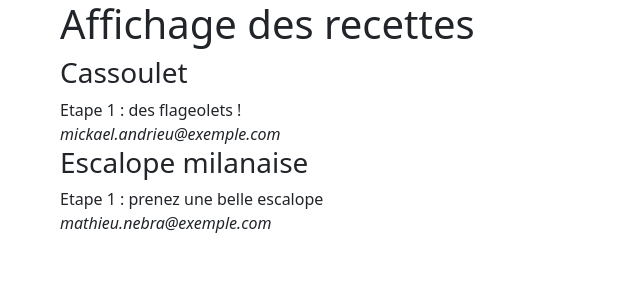
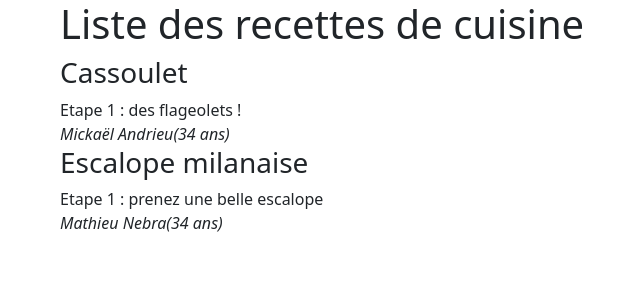
Before and after one commit to gjund1/KYXHR, a PHP site: page / in a window 1280 px wide. Shown: the top 300 px of the page, without its empty margins (22-662 px from the left). Run offline with PHP 8.4, Linux system fonts and the light colour scheme.

Commit message:
KYPHR 2.5

```diff
--- a/index.php
+++ b/index.php
@@ -1,4 +1,22 @@
 <?php
+
+$users = [
+    [
+        'full_name' => 'Mickaël Andrieu',
+        'email' => 'mickael.andrieu@exemple.com',
+        'age' => 34,
+    ],
+    [
+        'full_name' => 'Mathieu Nebra',
+        'email' => 'mathieu.nebra@exemple.com',
+        'age' => 34,
+    ],
+    [
+        'full_name' => 'Laurène Castor',
+        'email' => 'laurene.castor@exemple.com',
+        'age' => 28,
+    ],
+];
 
 $recipes = [
     [
@@ -20,30 +38,60 @@ $recipes = [
         'is_enabled' => true,
     ],
 ];
+
+function displayAuthor(string $authorEmail, array $users): string
+{
+    foreach ($users as $user) {
+        if ($authorEmail === $user['email']) {
+            return $user['full_name'] . '(' . $user['age'] . ' ans)';
+        }
+    }
+}
+
+function isValidRecipe(array $recipe): bool
+{
+    if (array_key_exists('is_enabled', $recipe)) {
+        $isEnabled = $recipe['is_enabled'];
+    } else {
+        $isEnabled = false;
+    }
+
+    return $isEnabled;
+}
+
+function getRecipes(array $recipes): array
+{
+    $valid_recipes = [];
+
+    foreach ($recipes as $recipe) {
+        if (isValidRecipe($recipe)) {
+            $valid_recipes[] = $recipe;
+        }
+    }
+
+    return $valid_recipes;
+}
+
 ?>
 <!DOCTYPE html>
-<html>
+<html lang="en">
 <head>
-    <title>Affichage des recettes</title>
+    <title>Recettes de cuisine</title>
     <link
-            href="https://cdn.jsdelivr.net/npm/bootstrap@5.0.2/dist/css/bootstrap.min.css"
-            rel="stylesheet"
+        href="https://cdn.jsdelivr.net/npm/bootstrap@5.0.2/dist/css/bootstrap.min.css"
+        rel="stylesheet"
     >
 </head>
 <body>
 <div class="container">
-    <h1>Affichage des recettes</h1>
-    <!-- Boucle sur les recettes -->
-    <?php foreach ($recipes as $recipe) : ?>
-        <!-- si la clé existe et a pour valeur "vrai", on affiche -->
-        <?php if (array_key_exists('is_enabled', $recipe) && $recipe['is_enabled'] == true) : ?>
-            <article>
-                <h3><?php echo $recipe['title']; ?></h3>
-                <div><?php echo $recipe['recipe']; ?></div>
-                <i><?php echo $recipe['author']; ?></i>
-            </article>
+    <h1>Liste des recettes de cuisine</h1>
 
-        <?php endif; ?>
+    <?php foreach (getRecipes($recipes) as $recipe) : ?>
+        <article>
+            <h3><?php echo $recipe['title']; ?></h3>
+            <div><?php echo $recipe['recipe']; ?></div>
+            <i><?php echo displayAuthor($recipe['author'], $users); ?></i>
+        </article>
     <?php endforeach ?>
 </div>
 </body>
```
